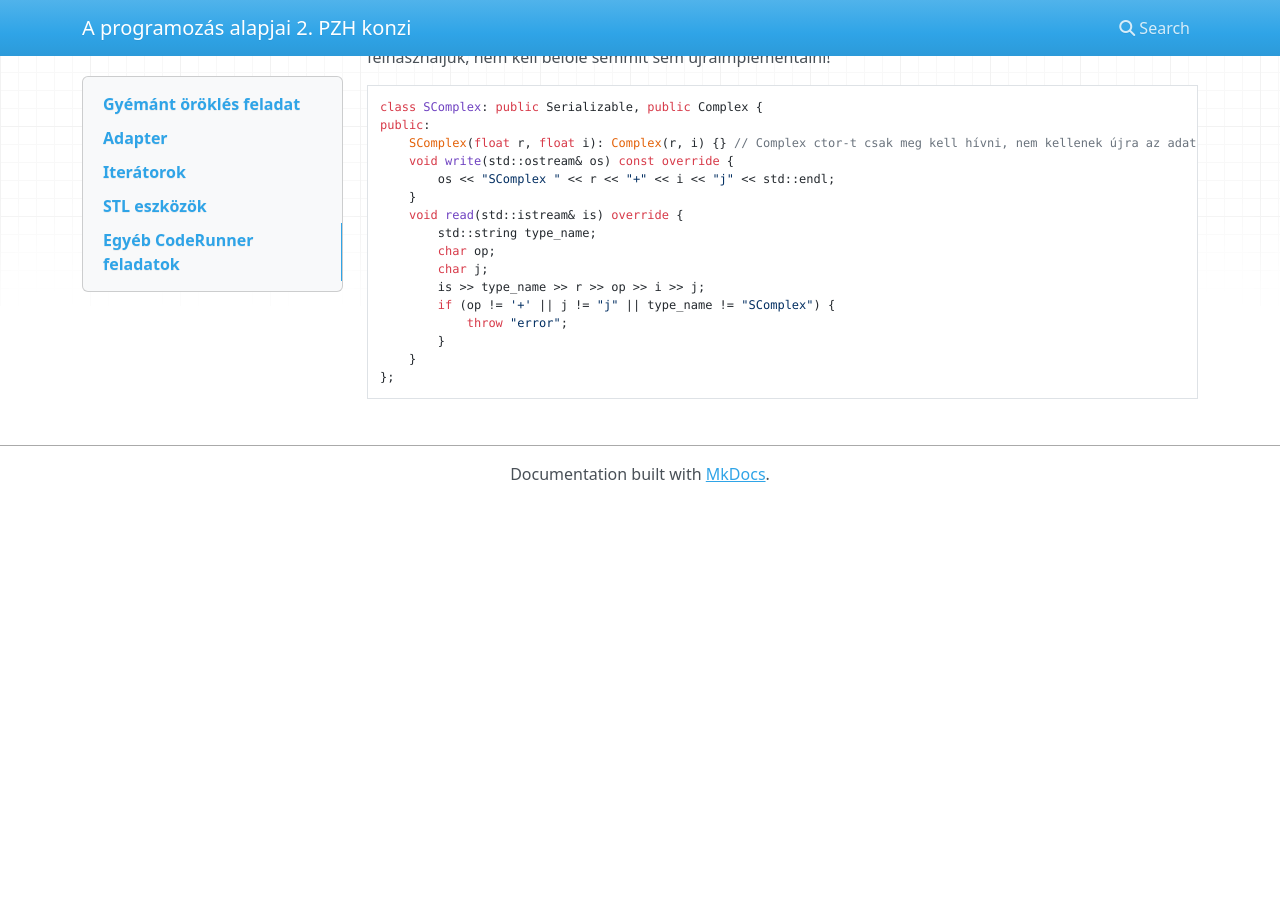
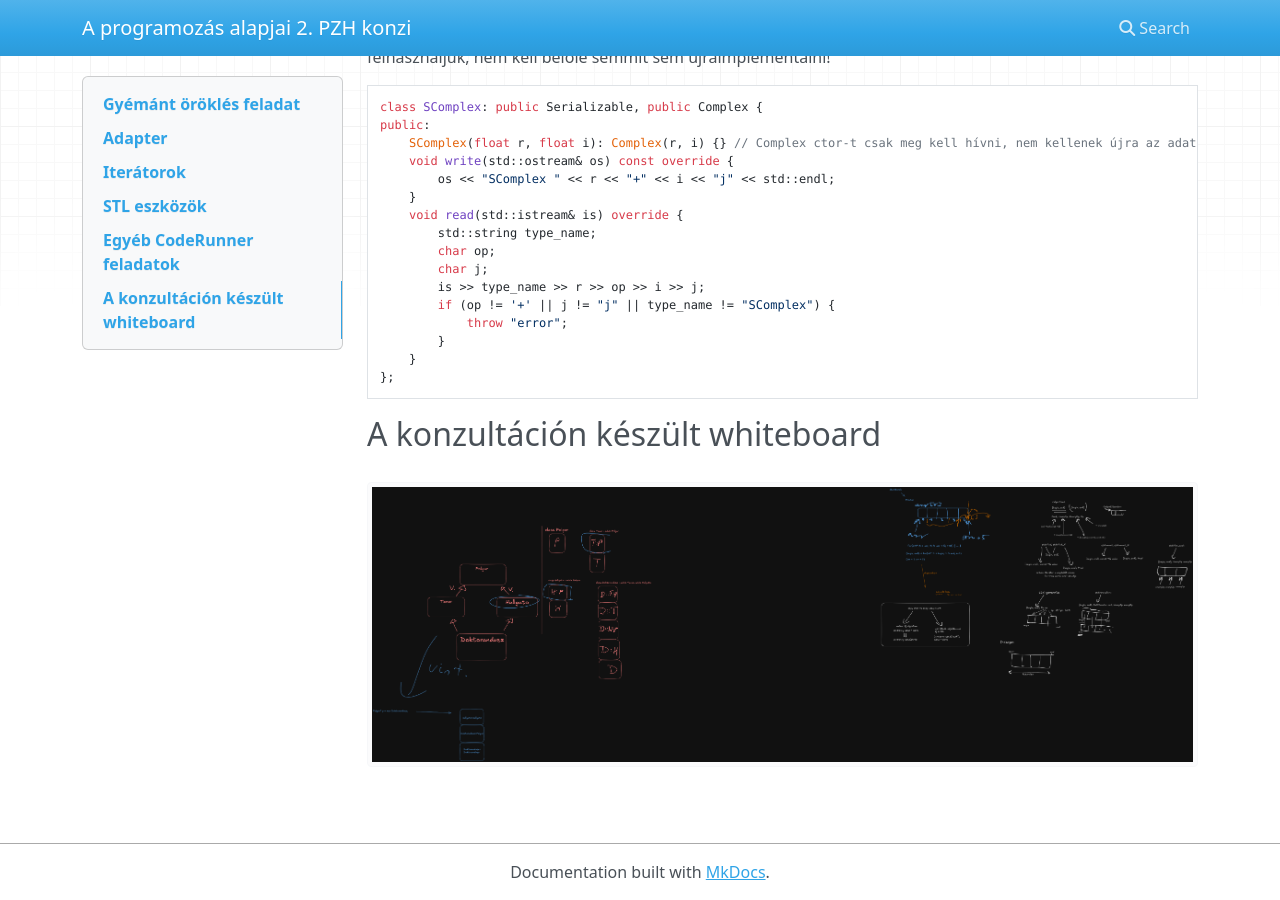
Before and after one commit to nevemlaci/prog2_pzh_konzi, an MkDocs documentation site: the page built from docs/index.md, in a window 1280 px wide and 900 px high, scrolled down 7067 px. Built offline with MkDocs 1.6.1, drawn with Linux system fonts in a browser that asks for light colours; nearby versions of some CDN libraries; before the commit the page ends 7569 px from its top, so only the background shows below that.

Commit message:
konzi vegi additions

````diff
--- a/docs/index.md
+++ b/docs/index.md
@@ -244,7 +244,7 @@ public:
         }
 
         iterator& operator++(){
-            if(tomb != nullptr && current_idx <= tomb.size()){ // ha valid a tömb és valid az iterátor akkor léptetjük egyet (valid iterátor: tömbbe vagy egyel a tömb után mutat)
+            if(tomb != nullptr && current_idx < tomb.size()){ // ha valid a tömb és valid az iterátor akkor léptetjük egyet (valid iterátor: tömbbe vagy egyel a tömb után mutat)
                 current_idx++;
             }
 
@@ -503,3 +503,7 @@ public:
     }
 };
 ```
+
+## A konzultáción készült whiteboard
+
+![alt text](image-2.png)
````
Also changed, not shown: other parts of docs/index.md (+1 -1 lines), docs/image-2.png (added).
